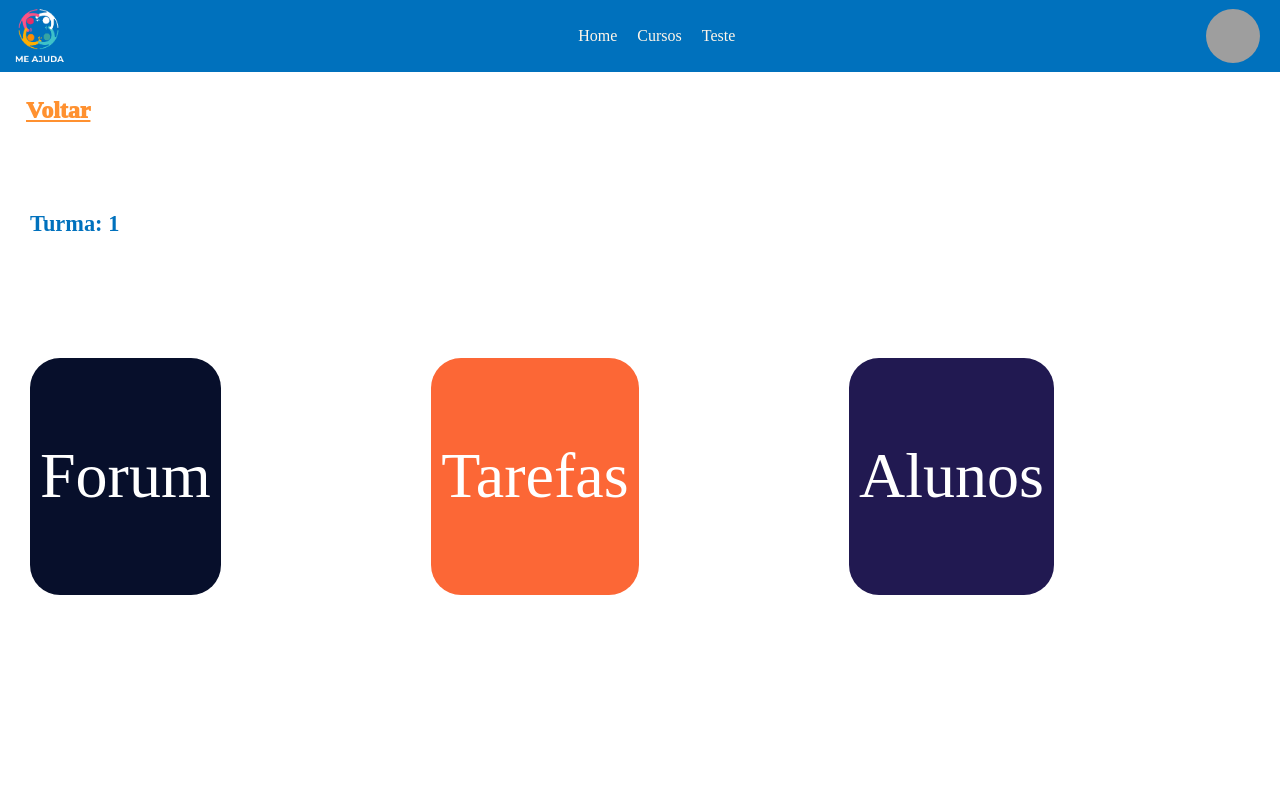
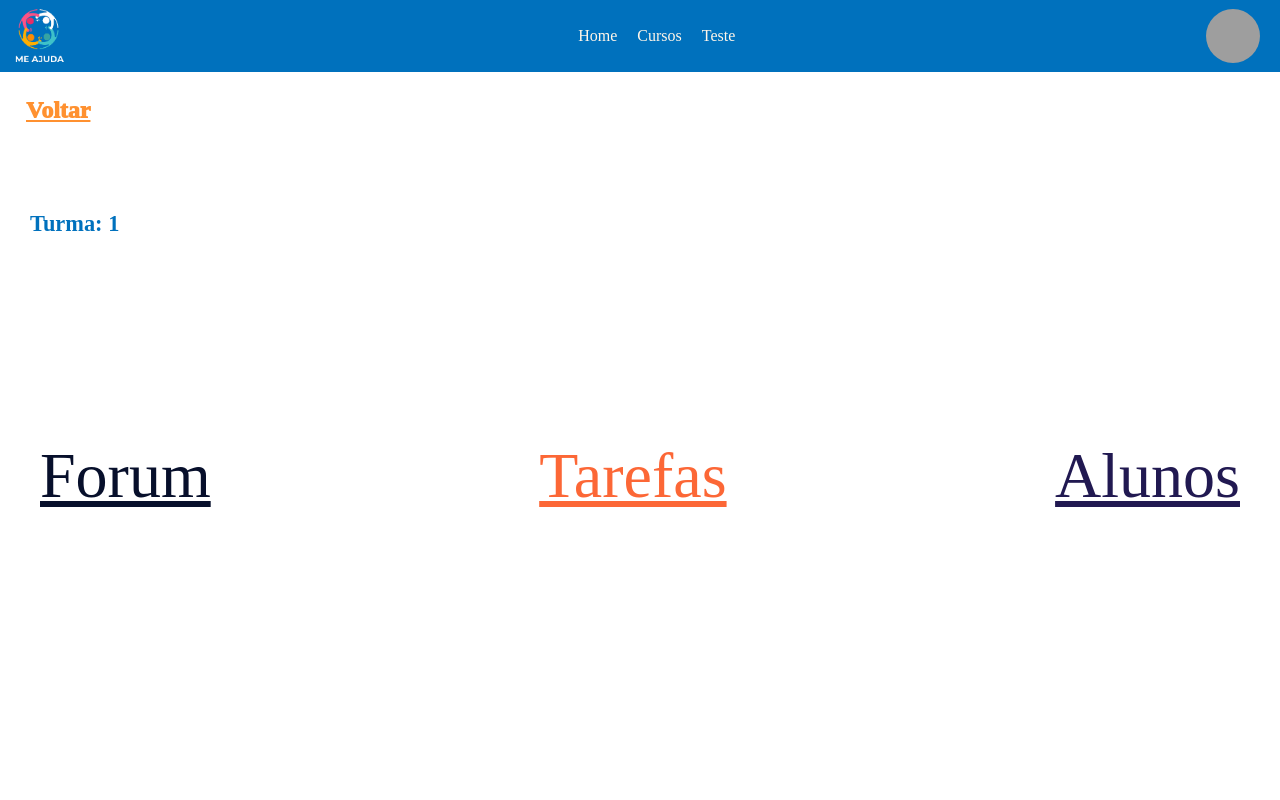
Before and after one commit to wallacevff/projeto-final-frontend, a Next.js app: page /turma/1 in a window 1280 px wide. Shown: the top 800 px of the page. Built offline with nearby package versions, Linux system fonts and the light colour scheme; sample sign-in values are in the browser's storage; grey boxes are pictures that could not be loaded; a web font is replaced by a local one.

Commit message:
Ajustes panelbuttons

```diff
--- a/src/components/PanelButton/index.tsx
+++ b/src/components/PanelButton/index.tsx
@@ -1,10 +1,20 @@
-import { useState } from "react";
+import { CSSProperties, useState } from "react";
 import Button from "../Button"
 import PanelButtonCSS from "./PanelButtom.module.css";
-const PanelButton = (props: any) => {
+
+interface PanelButtonProps{
+    color?: string;
+    style?: CSSProperties,
+    colorHove?: string,
+    action?: Function,
+    title?: string,
+}
+
+const PanelButton = (props: PanelButtonProps) => {
     const [color, setColor] = useState(props.color);
     let style = {
-        backgroundColor: color
+        backgroundColor: color,
+        ...props.style
     }
     return <Button style={style}
         className={PanelButtonCSS.PanelButton} type="button" title={props.title}
--- a/src/pages/turma/[id].tsx
+++ b/src/pages/turma/[id].tsx
@@ -10,7 +10,7 @@ import { useContext, useEffect } from "react";
 const CursoId = () => {
     const router = useRouter();
     let id = router.query.id;
-    const {user} = useAuth();
+    const { user } = useAuth();
     useEffect(() => {
         if (!user) {
             router.push('/login');
@@ -20,27 +20,46 @@ const CursoId = () => {
     return (
         <Layout title={`Turma: ${id}`}
             buttons={[
-                <BackButton key={"back-1"}/>
+                <BackButton key={"back-1"} />
             ]}
         >
+            <div style={{
+                display: "flex",
+                justifyContent: "space-between"
+            }}>
                 <PanelGroupButton>
                     <PanelButton
                         title="Forum"
                         color="#070F2B"
                         action={() => router.push("/forum")}
+                        style={{
+                            color: "#070F2B",
+                            backgroundColor: "",
+                            textDecoration: "underline"
+                        }}
                     ></PanelButton>
                     <PanelButton
                         title="Tarefas"
                         color="#FC6736"
                         action={() => router.push("/tarefas")}
+                        style={{
+                            color: "#FC6736",
+                            backgroundColor: "",
+                            textDecoration: "underline"
+                        }}
                     ></PanelButton>
                     <PanelButton
                         title="Alunos"
                         color="#211951"
                         action={() => router.push("/alunos")}
+                        style={{
+                            color: "#211951",
+                            backgroundColor: "",
+                            textDecoration: "underline"
+                        }}
                     ></PanelButton>
                 </PanelGroupButton>
-
+            </div>
         </Layout>
     );
 }
```
Lines whose indentation alone changed are shown as unchanged.
